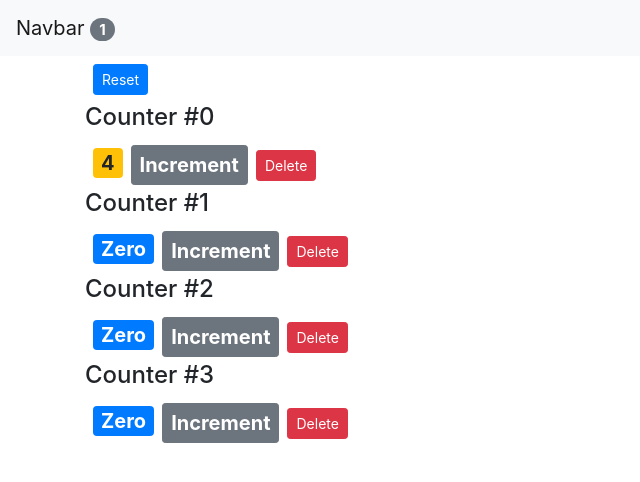
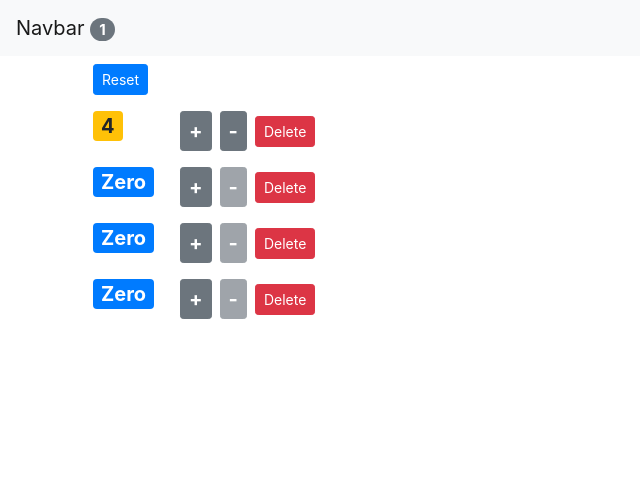
Before and after one commit to Kayhan-Kashi/counter-app, a React (Create React App) app: page / in a window 1280 px wide. Shown: the top 482 px of the page, without its empty margins (0-640 px from the left). Built offline with nearby package versions, Linux system fonts and the light colour scheme.

Commit message:
Exercise

```diff
--- a/src/App.js
+++ b/src/App.js
@@ -46,6 +46,14 @@ class App extends Component {
     this.setState({ counters });
   };
 
+  handleDecrement = (counter) => {
+    const counters = [...this.state.counters];
+    const index = counters.indexOf(counter);
+    counters[index] = { ...counter };
+    counters[index].value--;
+    this.setState({ counters });
+  };
+
   render() {
     console.log("App - Rendered.");
     return (
@@ -56,6 +64,7 @@ class App extends Component {
         <main className="container">
           <Counters
             onIncrement={this.handleIncrement}
+            onDecrement={this.handleDecrement}
             onDelete={this.handleDelete}
             onReset={this.handleReset}
             counters={this.state.counters}
--- a/src/components/counter.jsx
+++ b/src/components/counter.jsx
@@ -5,6 +5,18 @@ class Counter extends Component {
   //   super();
   //   this.handleIncrement = this.handleIncrement.bind(this);
   // }
+
+  componentDidUpdate(prevProps, prevState) {
+    console.log("prevProps", prevProps);
+    console.log("prevState", prevState);
+    if (prevProps.counter.value !== this.props.counter.value) {
+      // AJAX call
+    }
+  }
+
+  componentWillUount() {
+    console.log("Counter - Unmount");
+  }
 
   styles = {
     fontSize: 20,
@@ -33,25 +45,36 @@ class Counter extends Component {
   render() {
     console.log("Counter - Rendered.");
     return (
-      <div>
-        {/* <h4>Counter #{this.props.children}</h4> */}
-        <h4>Counter #{this.props.counter.id}</h4>
+      <div class="row">
+        <div className="col-1">
           <span style={this.styles} className={this.getBadgeClasses()}>
             {this.formatState()}
           </span>
+        </div>
+        <div className="col">
           <button
             onClick={() => this.props.onIncrement(this.props.counter)}
             style={this.styles}
             className={"btn btn-secondary btn-sm"}
           >
-          Increment
+            +
+          </button>
+          <button
+            onClick={() => this.props.onDecrement(this.props.counter)}
+            style={this.styles}
+            className={"btn btn-secondary btn-sm m-2"}
+            disabled={this.props.counter.value === 0 ? "disabled" : ""}
+          >
+            -
           </button>
           <button
             onClick={() => this.props.onDelete(this.props.counter.id)}
-          className="btn btn-danger btn-sm m-2"
+            className="btn btn-danger btn-sm"
           >
             Delete
           </button>
+        </div>
+        {/* <h4>Counter #{this.props.children}</h4> */}
       </div>
     );
   }
--- a/src/components/counters.jsx
+++ b/src/components/counters.jsx
@@ -3,7 +3,13 @@ import Counter from "./counter";
 
 class Counters extends Component {
   render() {
-    const { counters, onDelete, onIncrement, onReset } = this.props;
+    const {
+      counters,
+      onDelete,
+      onIncrement,
+      onReset,
+      onDecrement,
+    } = this.props;
     console.log("Counters - Rendered");
     return (
       <div>
@@ -16,6 +22,7 @@ class Counters extends Component {
             counter={counter}
             onDelete={onDelete}
             onIncrement={onIncrement}
+            onDecrement={onDecrement}
           ></Counter>
         ))}
       </div>
```
Lines whose indentation alone changed are shown as unchanged.
